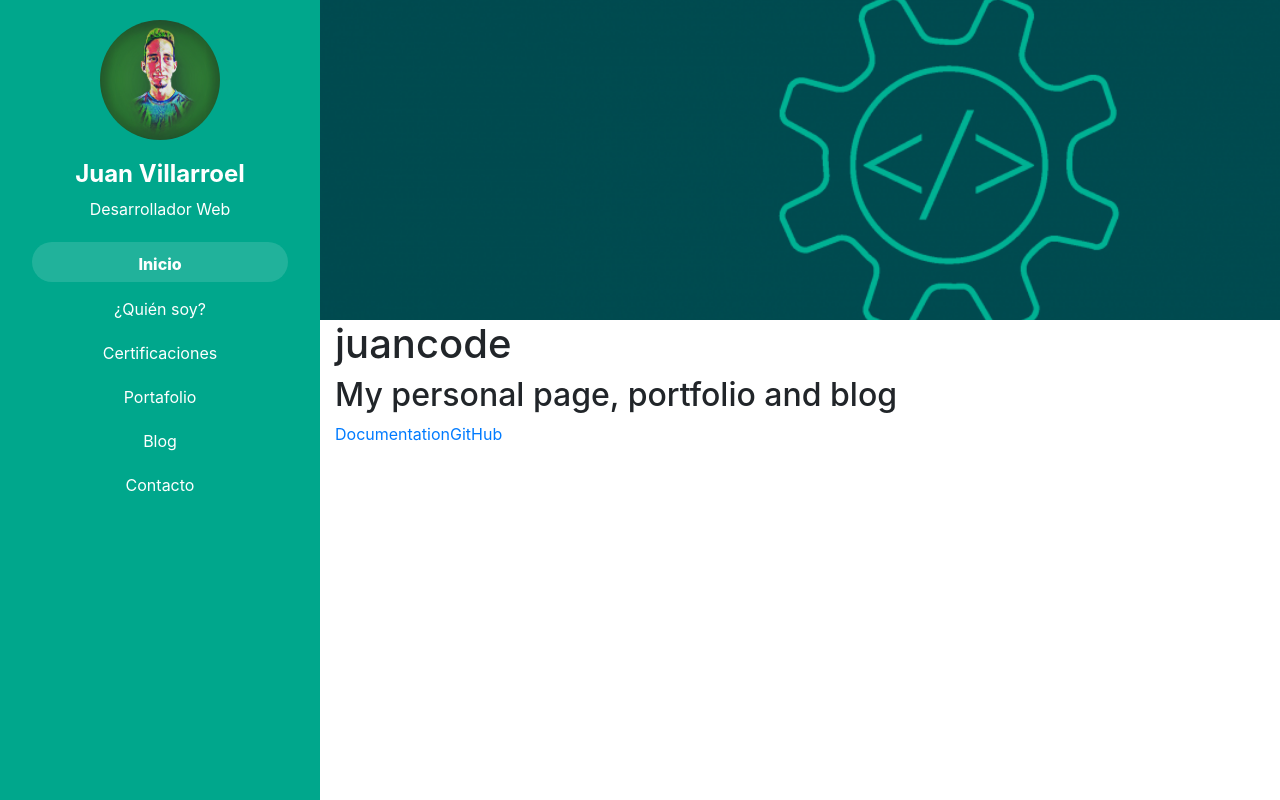
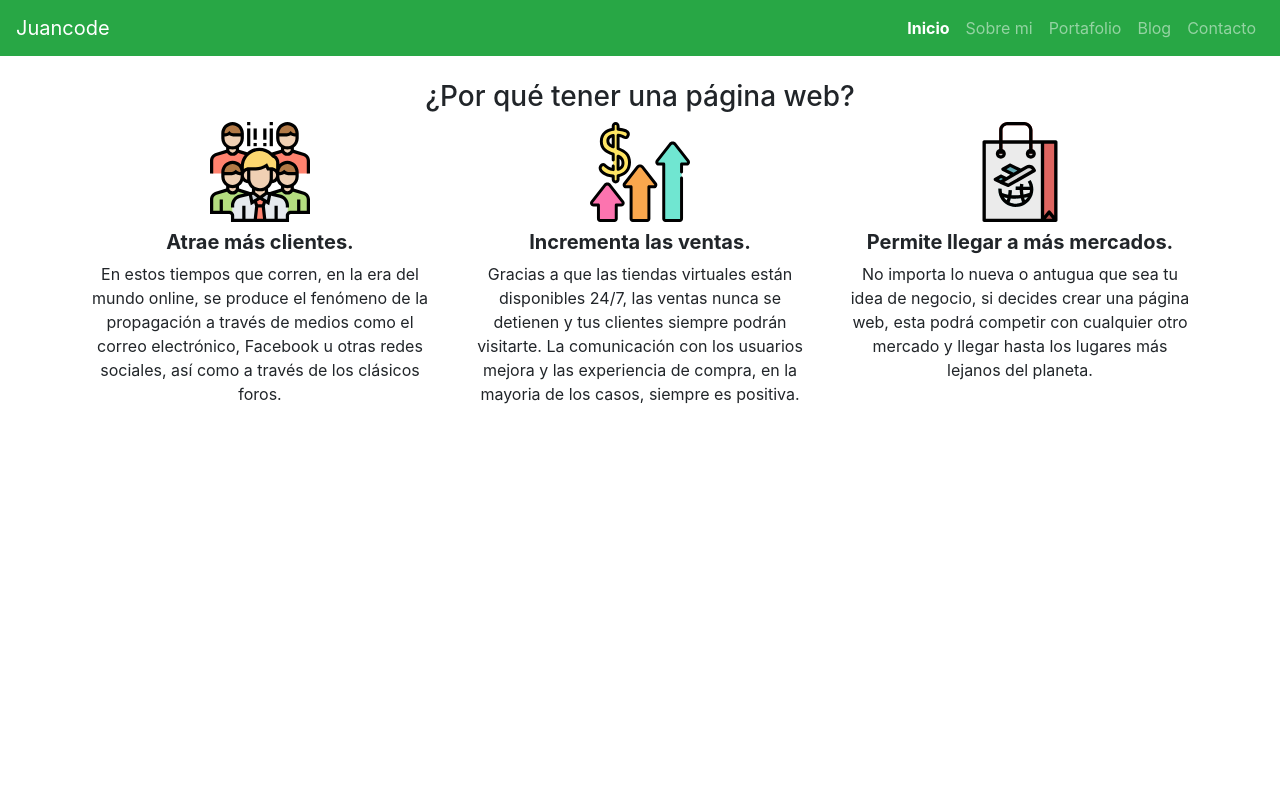
Before and after one commit to juanlvs21/portfolio-nuxtjs, a Nuxt app: page / in a window 1280 px wide. Built offline with nearby package versions, Linux system fonts and the light colour scheme.

Commit message:
Restructuring

```diff
--- a/assets/css/styles.css
+++ b/assets/css/styles.css
@@ -7,3 +7,7 @@
 .bg-primary-page {
     background-color: #00a78c;
 }
+
+.text-16px {
+    font-size: 16px !important;
+}
--- /dev/null
+++ b/components/core/Navbar.vue
@@ -0,0 +1,59 @@
+<template>
+  <b-navbar toggleable="lg" type="dark" variant="success">
+    <!-- <img src="https://placekitten.com/g/30/30" class="d-inline-block align-top" alt="Kitten" /> -->
+    <b-navbar-brand href="#">Juancode</b-navbar-brand>
+
+    <b-navbar-toggle target="nav-collapse"></b-navbar-toggle>
+
+    <b-collapse id="nav-collapse" is-nav>
+      <!-- Right aligned nav items -->
+      <b-navbar-nav class="ml-auto">
+        <li class="nav-item">
+          <nuxt-link :to="{ path: '/' }" class="nav-link">Inicio</nuxt-link>
+        </li>
+
+        <li class="nav-item">
+          <nuxt-link :to="{ path: '/sobre-mi' }" class="nav-link">Sobre mi</nuxt-link>
+        </li>
+
+        <li class="nav-item">
+          <nuxt-link :to="{ path: '/portafolio' }" class="nav-link">Portafolio</nuxt-link>
+        </li>
+
+        <li class="nav-item">
+          <nuxt-link :to="{ path: '/blog' }" class="nav-link">Blog</nuxt-link>
+        </li>
+
+        <li class="nav-item">
+          <nuxt-link :to="{ path: '/contacto' }" class="nav-link">Contacto</nuxt-link>
+        </li>
+
+        <!-- <b-nav-item-dropdown text="Lang" right>
+          <b-dropdown-item href="#">EN</b-dropdown-item>
+          <b-dropdown-item href="#">ES</b-dropdown-item>
+        </b-nav-item-dropdown>-->
+
+        <!-- <b-nav-item-dropdown right>
+          <template v-slot:button-content>
+            <em>User</em>
+          </template>
+          <b-dropdown-item href="#">Profile</b-dropdown-item>
+          <b-dropdown-item href="#">Sign Out</b-dropdown-item>
+        </b-nav-item-dropdown>-->
+      </b-navbar-nav>
+    </b-collapse>
+  </b-navbar>
+</template>
+
+<script>
+export default {
+  name: 'Navbar'
+}
+</script>
+
+<style >
+.nuxt-link-exact-active {
+  font-weight: bold;
+  color: #fff !important;
+}
+</style>
--- a/components/core/Sidenav.vue
+++ b/components/core/Sidenav.vue
@@ -1,5 +1,5 @@
 <template>
-  <aside class="h-screen bg-primary-page text-center text-white">
+  <aside class="h-screen bg-primary-page text-center text-white sidenav">
     <img src="~assets/img/avatar.jpg" class="sidenav-avatar" alt="Juanv" />
     <div>
       <h4 class="font-weight-bold">Juan Villarroel</h4>
@@ -9,37 +9,37 @@
       <nuxt-link
         :to="{ path: '/' }"
         class="sidenav-items"
-        :class="[itemSelected == '/' ? 'active': '']"
+        :class="[itemSelected == '/' ? 'active' : '']"
       >Inicio</nuxt-link>
 
       <nuxt-link
         :to="{ path: '/quien-soy' }"
         class="sidenav-items"
-        :class="[itemSelected == '/quien-soy' ? 'active': '']"
+        :class="[itemSelected == '/quien-soy' ? 'active' : '']"
       >¿Quién soy?</nuxt-link>
 
       <nuxt-link
         :to="{ path: '/certificaciones' }"
         class="sidenav-items"
-        :class="[itemSelected == '/certificaciones' ? 'active': '']"
+        :class="[itemSelected == '/certificaciones' ? 'active' : '']"
       >Certificaciones</nuxt-link>
 
       <nuxt-link
         :to="{ path: '/portafolio' }"
         class="sidenav-items"
-        :class="[itemSelected == '/portafolio' ? 'active': '']"
+        :class="[itemSelected == '/portafolio' ? 'active' : '']"
       >Portafolio</nuxt-link>
 
       <nuxt-link
         :to="{ path: '/blog' }"
         class="sidenav-items"
-        :class="[itemSelected == '/blog' ? 'active': '']"
+        :class="[itemSelected == '/blog' ? 'active' : '']"
       >Blog</nuxt-link>
 
       <nuxt-link
         :to="{ path: '/Contacto' }"
         class="sidenav-items"
-        :class="[itemSelected == '/Contacto' ? 'active': '']"
+        :class="[itemSelected == '/Contacto' ? 'active' : '']"
       >Contacto</nuxt-link>
     </b-nav>
   </aside>
@@ -62,11 +62,16 @@ export default {
 </script>
 
 <style>
+.sidenav {
+  position: sticky;
+  top: 0;
+  left: 0;
+}
+
 .sidenav-avatar {
   background-position: center;
   background-size: cover;
-  width: 120px;
-  height: 120px;
+  width: 40%;
   border-radius: 50%;
   margin: 20px;
 }
--- a/layouts/default.vue
+++ b/layouts/default.vue
@@ -1,22 +1,20 @@
 <template>
-  <b-row class="w-100 m-0">
-    <b-col cols="3" class="p-0">
-      <Sidenav />
-    </b-col>
-    <b-col cols="9" class="p-0">
-      <nuxt />
-    </b-col>
-  </b-row>
+  <div>
+    <Navbar />
+    <nuxt />
+  </div>
 </template>
 
 <script>
 // Components
 import Sidenav from '~/components/core/Sidenav'
+import Navbar from '~/components/core/Navbar'
 
 export default {
   name: 'DefaultLayout',
   components: {
-    Sidenav
+    Sidenav,
+    Navbar
   }
 }
 </script>
--- a/pages/index.vue
+++ b/pages/index.vue
@@ -1,14 +1,38 @@
 <template>
   <div>
-    <ToolImg height="40vh" />
-    <div class="container">
-      <h1 class="title">juancode</h1>
-      <h2 class="subtitle">My personal page, portfolio and blog</h2>
-      <div class="links">
-        <a href="https://nuxtjs.org/" target="_blank" class="button--green">Documentation</a>
-        <a href="https://github.com/nuxt/nuxt.js" target="_blank" class="button--grey">GitHub</a>
-      </div>
-    </div>
+    <!-- <ToolImg height="40vh" /> -->
+    <section class="container text-center">
+      <h3 class="mt-4">¿Por qué tener una página web?</h3>
+      <b-row>
+        <b-col sm="12" md="4">
+          <img src="~assets/svg/group.svg" width="100px" alt="Clientes" />
+          <h5 class="mt-2">
+            <b>Atrae más clientes.</b>
+          </h5>
+          <p
+            class="text-16px"
+          >En estos tiempos que corren, en la era del mundo online, se produce el fenómeno de la propagación a través de medios como el correo electrónico, Facebook u otras redes sociales, así como a través de los clásicos foros.</p>
+        </b-col>
+        <b-col sm="12" md="4">
+          <img src="~assets/svg/growth.svg" width="100px" alt="Ventas" />
+          <h5 class="mt-2">
+            <b>Incrementa las ventas.</b>
+          </h5>
+          <p
+            class="text-16px"
+          >Gracias a que las tiendas virtuales están disponibles 24/7, las ventas nunca se detienen y tus clientes siempre podrán visitarte. La comunicación con los usuarios mejora y las experiencia de compra, en la mayoria de los casos, siempre es positiva.</p>
+        </b-col>
+        <b-col sm="12" md="4">
+          <img src="~assets/svg/shopping-bag.svg" width="100px" alt="Alcance" />
+          <h5 class="mt-2">
+            <b>Permite llegar a más mercados.</b>
+          </h5>
+          <p
+            class="text-16px"
+          >No importa lo nueva o antugua que sea tu idea de negocio, si decides crear una página web, esta podrá competir con cualquier otro mercado y llegar hasta los lugares más lejanos del planeta.</p>
+        </b-col>
+      </b-row>
+    </section>
   </div>
 </template>
 
--- a/pages/portafolio.vue
+++ b/pages/portafolio.vue
@@ -1,6 +1,8 @@
 <template>
-  <div>
-    <h1>Portafolio</h1>
+  <div class="container">
+    <div class="text-center">
+      <h1>Portafolio</h1>
+    </div>
   </div>
 </template>
 
--- a/pages/quien-soy.vue
+++ /dev/null
@@ -1,11 +0,0 @@
-<template>
-  <div>
-    <h1>Quien soy</h1>
-  </div>
-</template>
-
-<script>
-export default {
-  name: 'QuienSoyPage'
-}
-</script>
--- /dev/null
+++ b/pages/sobre-mi.vue
@@ -0,0 +1,32 @@
+<template>
+  <div>
+    <ToolImg height="100vh" class="position-absolute" style="z-index: -100" />
+    <section class="container pt-5 text-white about-container">
+      <div class="text-center">
+        <h1>¿Quién soy?</h1>
+      </div>
+      <div class="text-about mt-4">
+        <p>Soy Juan Villarroel, venezolano estudiante de Licenciatura en Informática. Siempre he tenido como hábitat natural el entorno de la programación web, tanto a nivel informativo como laboral. En el transcurso de mi carrera universitaria siempre he buscado información adicional relacionada al diseño web, he realizado varios proyectos por hobbie. Adicionalmente poseo conocimientos prácticos en el uso de Photoshop siendo un gran apoyo en el diseño de algún proyecto. Me considero una persona con compromiso, y por poner mucho empeño en las cosas hago, programar para mi se vuelve entretenido, me divierte, me emociona. Es por eso que cuando se trata de programar siempre doy el 200% de mi y así enfrentar todas las dificultades al momento de proponerme algo.</p>
+      </div>
+    </section>
+  </div>
+</template>
+
+<script>
+// Components
+import ToolImg from '~/components/core/ToolImg'
+
+export default {
+  name: 'SobreMiPage',
+  components: {
+    ToolImg
+  }
+}
+</script>
+
+<style>
+.text-about {
+  text-align: justify;
+  line-height: 26px;
+}
+</style>
```
